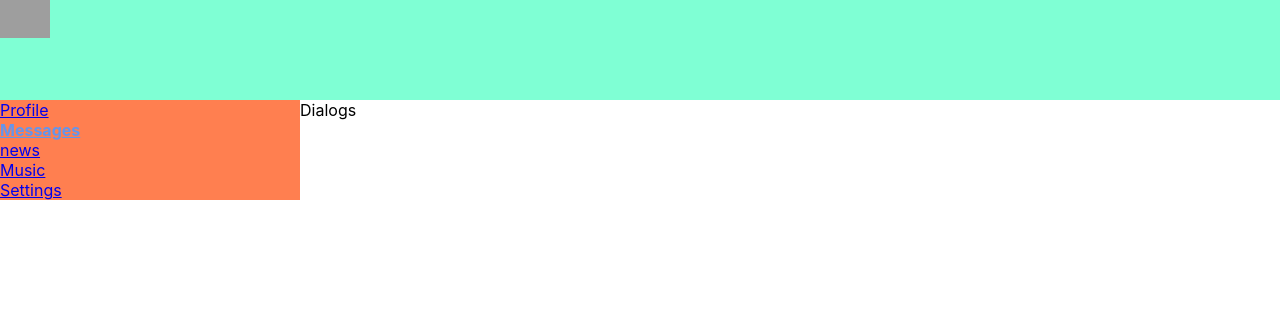
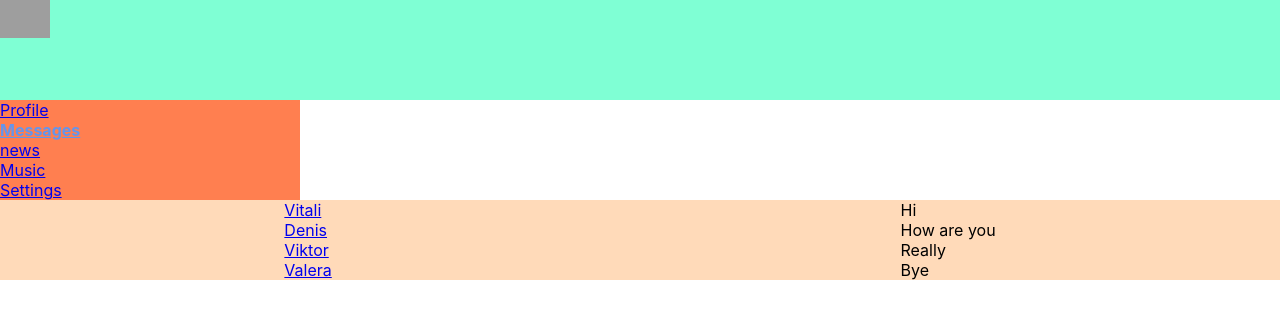
Before and after one commit to AweAwe95/social-network-ts-redux, a React (Create React App) app: page /dialogs in a window 1280 px wide. Shown: the top 318 px of the page. Built offline with nearby package versions, Linux system fonts and the light colour scheme; grey boxes are pictures that could not be loaded.

Commit message:
20 - add Dialog and Message(props for Dialogs)

```diff
--- a/src/App.css
+++ b/src/App.css
@@ -2,3 +2,6 @@
   display: flex;
   flex-wrap: wrap;
 }
+.app-wrapper-content{
+  width: 1300px;
+}
--- a/src/App.tsx
+++ b/src/App.tsx
@@ -15,7 +15,7 @@ function App() {
             <div className="app-wrapper">
                 <Header/>
                 <Navbar/>
-                <div>
+                <div className={'app-wrapper-content'}>
                     <Route path={'/profile'} component={Profile}/>
                     <Route path={'/dialogs'} component={Dialogs}/>
                     <Route path={'/news'} component={News}/>
--- /dev/null
+++ b/src/components/Dialogs/Dialog/Dialog.tsx
@@ -0,0 +1,14 @@
+import { NavLink } from "react-router-dom"
+
+type DialogType = {
+    name: string
+    id: string
+}
+
+export function Dialog(props: DialogType) {
+    return(
+        <div>
+            <NavLink to={`/dialogs/${props.id}`}>{props.name}</NavLink>
+        </div>
+    )
+}
--- /dev/null
+++ b/src/components/Dialogs/Dialogs.module.css
@@ -0,0 +1,5 @@
+.dialogs{
+    display: flex;
+    background-color: peachpuff;
+    justify-content: space-around;
+}
--- a/src/components/Dialogs/Dialogs.tsx
+++ b/src/components/Dialogs/Dialogs.tsx
@@ -1,7 +1,22 @@
+import {Dialog} from "./Dialog/Dialog";
+import { Message } from "./Message/Message";
+import d from './Dialogs.module.css'
+
 export function Dialogs() {
     return(
-        <div>
-            Dialogs
-        </div>
+            <div className={d.dialogs}>
+                <div className={d.dialogsItems}>
+                    <Dialog name={'Vitali'} id={'1'}/>
+                    <Dialog name={'Denis'} id={'2'}/>
+                    <Dialog name={'Viktor'} id={'3'}/>
+                    <Dialog name={'Valera'} id={'4'}/>
+                </div>
+                <div className={d.messages}>
+                    <Message message={'Hi'}/>
+                    <Message message={'How are you'}/>
+                    <Message message={'Really'}/>
+                    <Message message={'Bye'}/>
+                </div>
+            </div>
     )
 }
--- /dev/null
+++ b/src/components/Dialogs/Message/Message.tsx
@@ -0,0 +1,9 @@
+type MessageType = {
+    message: string
+}
+
+export function Message(props:MessageType) {
+    return(
+        <div>{props.message}</div>
+    )
+}
--- a/src/components/Profile/Profile.tsx
+++ b/src/components/Profile/Profile.tsx
@@ -1,14 +1,11 @@
 import p from './Profile.module.css'
 import {MyPosts} from "./MyPosts/MyPosts";
+import {ProfileInfo} from "./ProfileInfo/ProfileInfo";
 
 export function Profile() {
     return (
         <div className={p.content}>
-            <div>
-                <img src="https://gamemag.ru/images/cache/Reviews/Reviews1726/92f0dfdd74-2_1390x600.jpg"
-                     className={p.profilePageImg} alt=""/>
-            </div>
-            <div>Avatar + description</div>
+            <ProfileInfo/>
             <MyPosts/>
         </div>
     )
--- /dev/null
+++ b/src/components/Profile/ProfileInfo/ProfileInfo.tsx
@@ -0,0 +1,11 @@
+import p from "../Profile.module.css";
+
+export function ProfileInfo() {
+    return <>
+        <div>
+            <img src="https://gamemag.ru/images/cache/Reviews/Reviews1726/92f0dfdd74-2_1390x600.jpg"
+                 className={p.profilePageImg} alt=""/>
+        </div>
+        <div>Avatar + description</div>
+    </>;
+}
```
